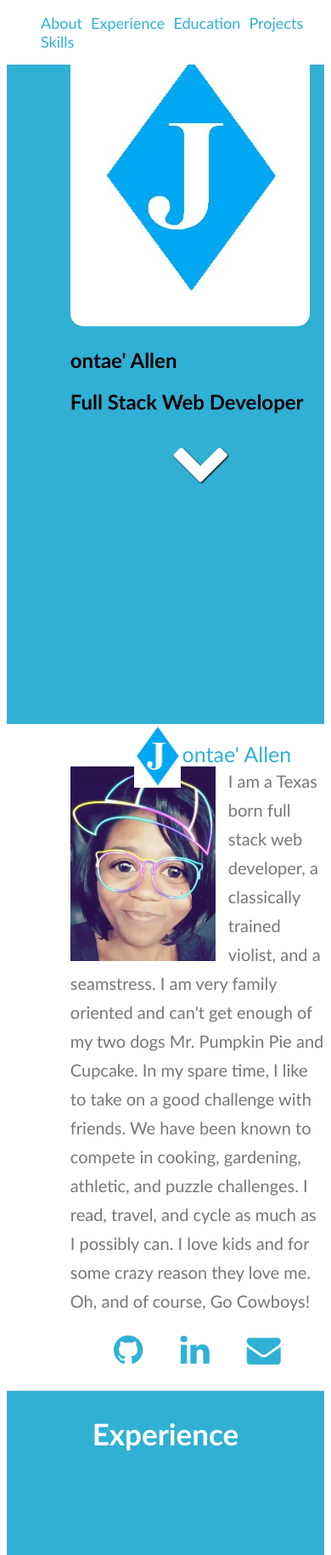
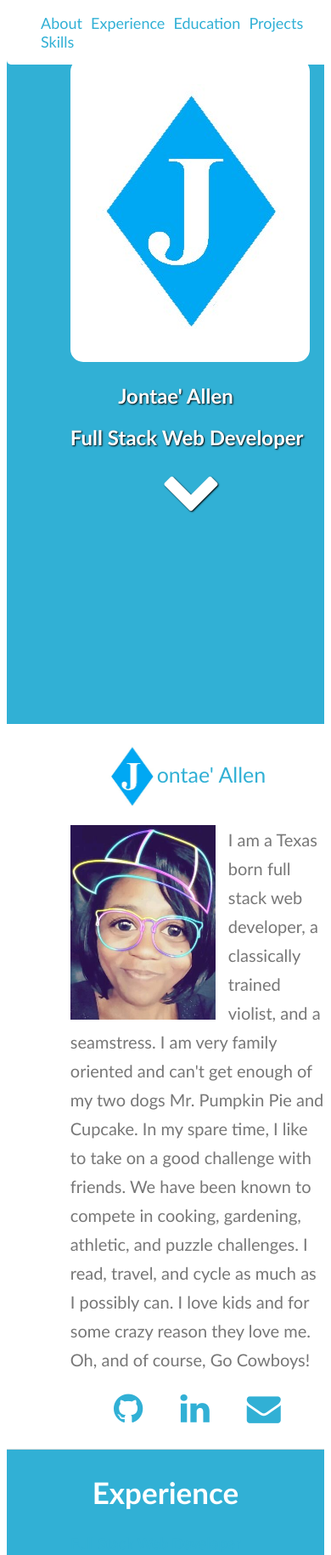
Before and after one commit to uta200105/Jontae-Allen, a PHP site: page / in a window 390 px wide; the page is wider, and only the part inside the window is pictured. Shown: the top 1830 px of that part at 85% size. Run offline with PHP 8.4, Linux system fonts and the light colour scheme.

Commit message:
small screen styling p1

```diff
--- a/grid.css
+++ b/grid.css
@@ -1,6 +1,83 @@
 
 
-@media only screen and (min-width: 640px) {
+.card {
+    display: flex;
+    flex-direction: column;
+  }
+
+.side-content {
+      flex: 0 0 20%;
+  }
+
+.row {
+    display: flex;
+  }
+
+.side-content-sm {
+    flex: 0 0 20%;
+  }
+
+.main-content-lg {
+    margin-top: 2%;
+    margin-bottom: 2%;
+  }
+
+.project-content {
+    display: flex;
+    justify-content: center;
+    flex-direction: column;
+  }
+
+  #navBar {
+    border-radius: 5px;
+    width: 100%;
+}
+
+.welcome {
+    display: flex;
+    flex-direction: column;
+    margin-top: 15%;
+   }
+
+
+#chevron {
+    padding-left: 38%;
+    padding-top: 0;
+    }
+
+
+
+@media only screen and (min-width: 900px) {
+
+/* General - Largest Screen */
+
+    p {
+        font-size: 20px;
+    }
+
+    a {
+        font-size: 30px;
+    }
+
+    .img {
+        width: 175px;
+        height: 238px;
+        border: none;
+        margin-bottom: 0;
+        margin-right: 15px;
+        border-radius: 5px;
+    }
+
+    .main-content {
+        flex: 0 0 60%;
+      }
+
+    .side-content {
+        flex: 0 0 20%;
+    }
+
+/* Landing Page - Largest Screen */
+
    .welcome {
     display: flex;
     flex-direction: row;
--- a/home.html
+++ b/home.html
@@ -28,7 +28,7 @@
 
 <!-- Welcome Title -->
                   <div class="welcome-text">
-                    <h1>ontae' Allen</h1>
+                    <h1 class="name">Jontae' Allen</h1>
                     <h1>Full Stack Web Developer</h1>
                   </div>
               </div>
@@ -58,7 +58,7 @@
           <div class="row">
             <div class="side-content"></div>
             <div class="main-content">
-              <a class="anchor" name="about">
+              <a>
                 <img src="./images/mylogo2.jpg" alt="logo" class="logo2">ontae' Allen
               </a>
               <div class="content">
@@ -154,7 +154,8 @@
               </div>
               <div class="project-content">
                 <h4>React-Candy-Match-Memory-Game</h4>
-                <p>React based match game for big and small kids alike! Built using: HTML, CSS, JavaScript, ES6, JSX, React, Express</p>
+                <p>React based memory game. The challenge is to click on each image only once.
+                   Built using: HTML, CSS, JavaScript, ES6, JSX, React, Express</p>
                 <a href="https://candy-match-game.herokuapp.com/">Click To Play</a>
               </div>
             </div>
@@ -166,7 +167,8 @@
               </div>
               <div class="project-content">
                 <h4>Crystal Collector</h4>
-                <p>JavaScript based application that tests your math skills. Built using: HTML, CSS, JavaScript </p>
+                <p>JavaScript based application that tests your math skills. Your goal is to match the computer's score by clicking on the crystals that add to your score.
+                   Built using: HTML, CSS, JavaScript </p>
                 <a href="https://crystal-collector-math-game.herokuapp.com/">Click To Play</a>
               </div>
             </div>
--- a/style.css
+++ b/style.css
@@ -2,34 +2,11 @@ body {
     font-family: 'Gill Sans', 'Gill Sans MT', Calibri, 'Trebuchet MS', sans-serif;
 }
 
-
-.logoimg {
-    border: 30px white solid;
-    border-radius: 15px;
-
-
+a {
+  text-decoration: none;
+  color: #31b0d5;
+  font-size: 25px;
 }
-
-#chevron {
-    color: white;
-    font-size: 70px;
-    padding-top: 3%;
-    padding-left: 42%;
-    text-shadow: 1px 1px 2px black;
-    animation: mover 1s infinite alternate;
-}
-
-.wrapper {
-    background-color: #31b0d5;
-    height: 100vh;
-}
-
-@keyframes mover {
-    0% {transform: translateY(0); }
-    100% {transform: translateY(-10px); }
-}
-
-/* About Me */
 
 #navBar {
   background-color: white;
@@ -42,30 +19,6 @@ body {
   justify-content: center;
 }
 
-  a {
-    text-decoration: none;
-    color: #31b0d5;
-    font-size: 25px;
-
-
-  }
-  .navMenu1, .navMenu2, .navMenu3, .navMenu4, .navMenu5 {
-      font-size: 18px;
-      padding-right: 6px;
-  }
-
-  .logo2 {
-    height: 75px;
-    width: 55px;
-    padding-right: 2px;
-    padding-left: 25%;
-    margin-bottom: -10%;
-  }
-
-  .logo2:hover {
-    opacity: 0.7;
-  }
-
 nav li {
   display: inline-block;
 }
@@ -74,11 +27,68 @@ body {
   color: #777777;
 }
 
+.navMenu1, .navMenu2, .navMenu3, .navMenu4, .navMenu5 {
+    font-size: 18px;
+    padding-right: 6px;
+}
+
+.wrapper {
+    background-color: #31b0d5;
+    height: 100vh;
+}
+
+/* Landing Page - Smallest Size */
+
+.logoimg {
+  border: 30px white solid;
+  border-radius: 15px;
+}
+
+.welcome-text {
+  color: white;
+  text-shadow: 1px 1px 2px black;
+}
+
+.name {
+  padding-left: 20%;
+}
+
+#chevron {
+    color: white;
+    font-size: 70px;
+    padding-top: 3%;
+    padding-left: 42%;
+    text-shadow: 1px 1px 2px black;
+    animation: mover 1s infinite alternate;
+}
+
+@keyframes mover {
+  0% {transform: translateY(0); }
+  100% {transform: translateY(-10px); }
+}
+
+/* About Me Page - Smallest Size */
+
+  .logo2 {
+    height: 75px;
+    width: 55px;
+    padding-right: 2px;
+    padding-left: 15%;
+    padding-top: 8%;
+    margin-bottom: -10%;
+  }
+
+  .logo2:hover {
+    opacity: 0.7;
+  }
+
+  .anchor {
+    margin-bottom: 15%;
+  }
+
   .selfie {
-
       float: left;
       margin-right: 15px;
-
   }
 
   .self-content {
@@ -86,9 +96,11 @@ body {
       line-height: 1.7;
       font-size: 20px;
       margin-bottom: 4%;
+      margin-top: 15%;
+
   }
 
-  /* CONTACT ME LINKS*/
+  /* CONTACT ME LINKS - Smallest Size */
 
 .ul-contactMe {
     text-align: center;
```
Also changed, not shown: other parts of grid.css (+6 -72 lines), other parts of style.css (+47 -8 lines), images/dallas-texas-skyline.jpeg (deleted), images/funky-lines.png (deleted), images/mylogo.png (deleted). Lines whose indentation alone changed are shown as unchanged.
